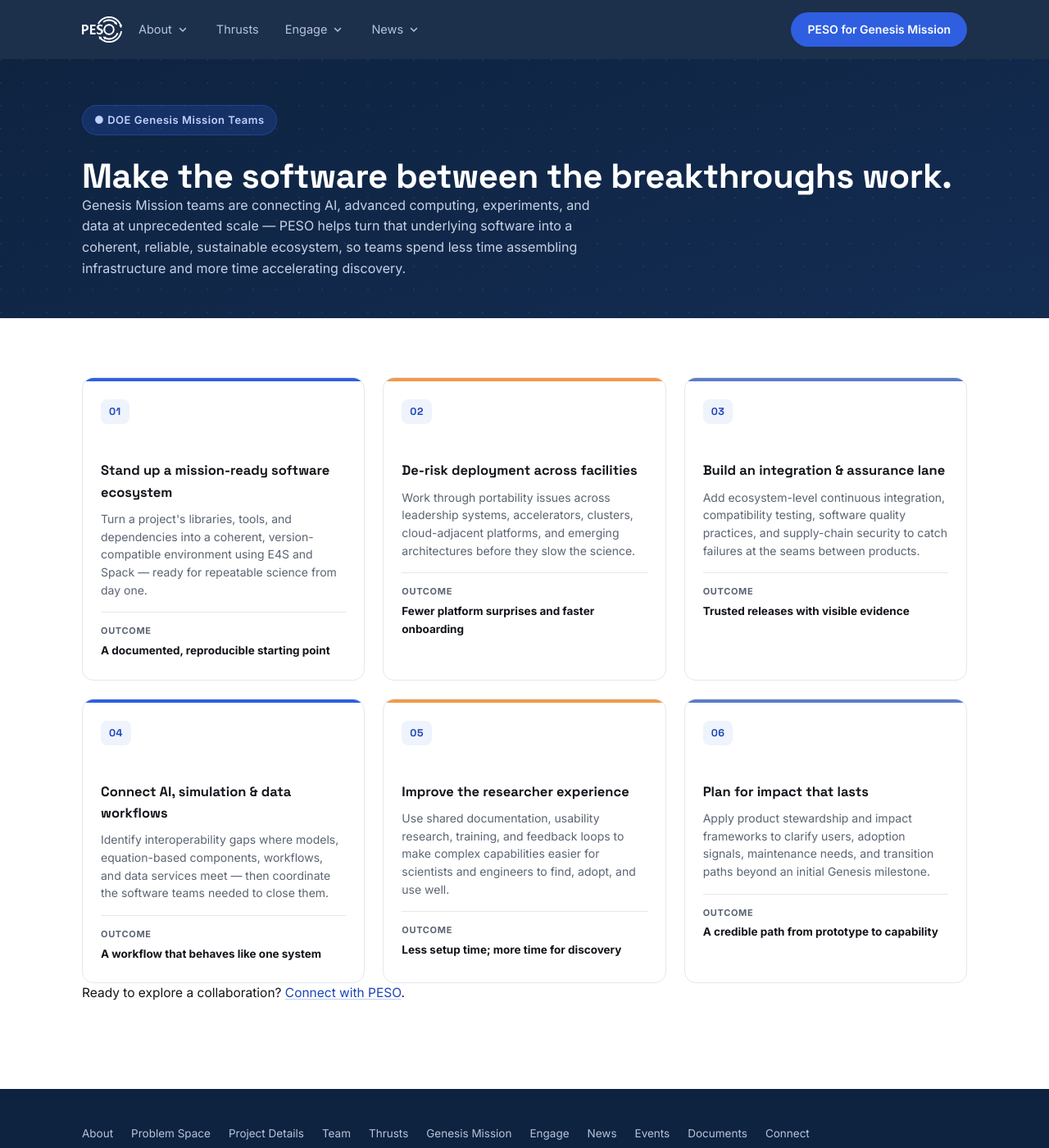
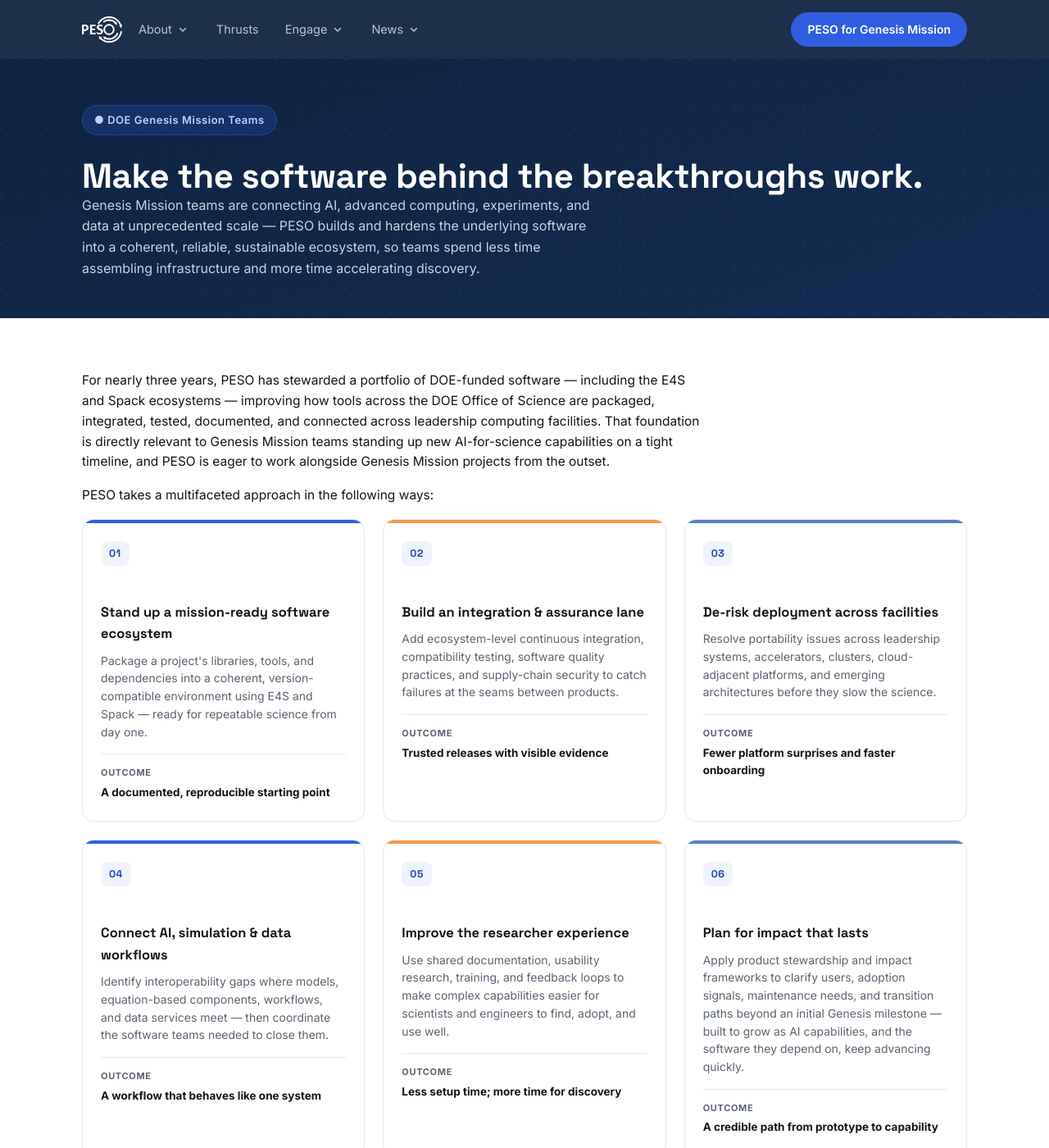
Before and after one commit to pesoproject/pesoproject.github.io, a Jekyll site: the page built from genesis-mission.md, in a window 1280 px wide and 1400 px high. Shown: the whole window at 82% size. Built offline with Jekyll 4.4.1, drawn with Linux system fonts in a browser that asks for light colours.

Commit message:
Revise Genesis Mission page copy per PI review
- Retitle to drop 'between': 'Make the software behind the
  breakthroughs work.'
- Replace generic 'turn X into Y' phrasing in the lede and tile 1
  with more specific verbs (builds/hardens, package).
- Add an intro paragraph above the tiles summarizing PESO's track
  record and expressing eagerness to engage Genesis Mission teams,
  plus a 'PESO takes a multifaceted approach' lead-in sentence.
- Hoist the integration & assurance tile (the 'seams between
  products' point) up to position 2, ahead of portability.
- Reword tile 2's 'Work through' opening to 'Resolve'.
- Add a growth/long-term-evolution note to tile 6 given how fast AI
  capabilities are advancing.

Co-Authored-By: Claude Sonnet 5 <noreply@anthropic.com>

```diff
--- a/genesis-mission.md
+++ b/genesis-mission.md
@@ -1,32 +1,36 @@
 ---
 layout: page
-title: Make the software between the breakthroughs work.
-description: Genesis Mission teams are connecting AI, advanced computing, experiments, and data at unprecedented scale — PESO helps turn that underlying software into a coherent, reliable, sustainable ecosystem, so teams spend less time assembling infrastructure and more time accelerating discovery.
+title: Make the software behind the breakthroughs work.
+description: Genesis Mission teams are connecting AI, advanced computing, experiments, and data at unprecedented scale — PESO builds and hardens the underlying software into a coherent, reliable, sustainable ecosystem, so teams spend less time assembling infrastructure and more time accelerating discovery.
 section_tag: DOE Genesis Mission Teams
 permalink: /genesis-mission
 ---
+
+For nearly three years, PESO has stewarded a portfolio of DOE-funded software — including the E4S and Spack ecosystems — improving how tools across the DOE Office of Science are packaged, integrated, tested, documented, and connected across leadership computing facilities. That foundation is directly relevant to Genesis Mission teams standing up new AI-for-science capabilities on a tight timeline, and PESO is eager to work alongside Genesis Mission projects from the outset.
+
+PESO takes a multifaceted approach in the following ways:
 
 <div class="thrust-grid" style="margin-top:8px;">
   <div class="thrust">
     <span class="thrust-code">01</span>
     <h3>Stand up a mission-ready software ecosystem</h3>
-    <p>Turn a project's libraries, tools, and dependencies into a coherent, version-compatible environment using E4S and Spack — ready for repeatable science from day one.</p>
+    <p>Package a project's libraries, tools, and dependencies into a coherent, version-compatible environment using E4S and Spack — ready for repeatable science from day one.</p>
     <div class="outcome-label">Outcome</div>
     <div class="outcome-text">A documented, reproducible starting point</div>
   </div>
   <div class="thrust">
     <span class="thrust-code">02</span>
-    <h3>De-risk deployment across facilities</h3>
-    <p>Work through portability issues across leadership systems, accelerators, clusters, cloud-adjacent platforms, and emerging architectures before they slow the science.</p>
-    <div class="outcome-label">Outcome</div>
-    <div class="outcome-text">Fewer platform surprises and faster onboarding</div>
-  </div>
-  <div class="thrust">
-    <span class="thrust-code">03</span>
     <h3>Build an integration &amp; assurance lane</h3>
     <p>Add ecosystem-level continuous integration, compatibility testing, software quality practices, and supply-chain security to catch failures at the seams between products.</p>
     <div class="outcome-label">Outcome</div>
     <div class="outcome-text">Trusted releases with visible evidence</div>
+  </div>
+  <div class="thrust">
+    <span class="thrust-code">03</span>
+    <h3>De-risk deployment across facilities</h3>
+    <p>Resolve portability issues across leadership systems, accelerators, clusters, cloud-adjacent platforms, and emerging architectures before they slow the science.</p>
+    <div class="outcome-label">Outcome</div>
+    <div class="outcome-text">Fewer platform surprises and faster onboarding</div>
   </div>
   <div class="thrust">
     <span class="thrust-code">04</span>
@@ -45,7 +49,7 @@ permalink: /genesis-mission
   <div class="thrust">
     <span class="thrust-code">06</span>
     <h3>Plan for impact that lasts</h3>
-    <p>Apply product stewardship and impact frameworks to clarify users, adoption signals, maintenance needs, and transition paths beyond an initial Genesis milestone.</p>
+    <p>Apply product stewardship and impact frameworks to clarify users, adoption signals, maintenance needs, and transition paths beyond an initial Genesis milestone — built to grow as AI capabilities, and the software they depend on, keep advancing quickly.</p>
     <div class="outcome-label">Outcome</div>
     <div class="outcome-text">A credible path from prototype to capability</div>
   </div>
```
